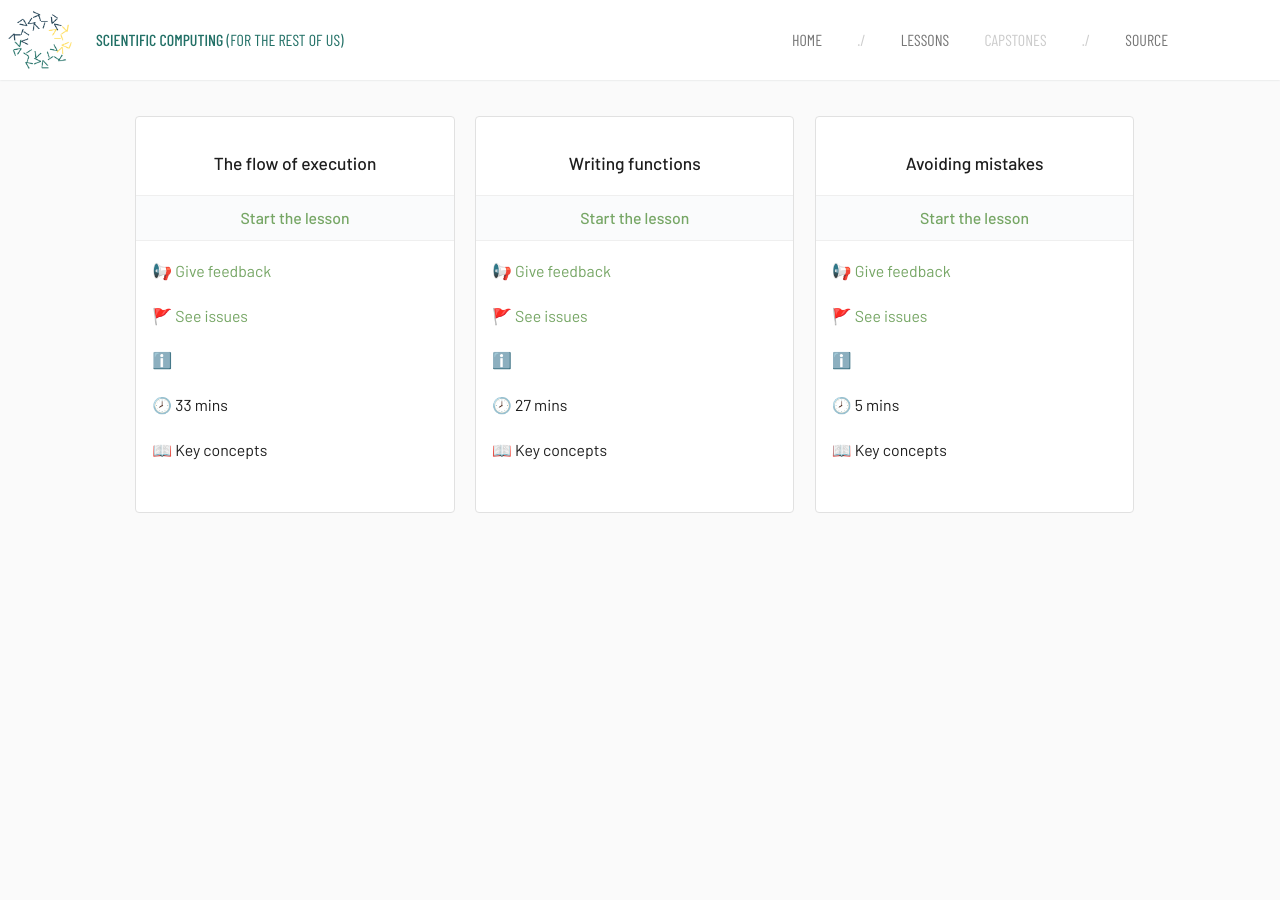
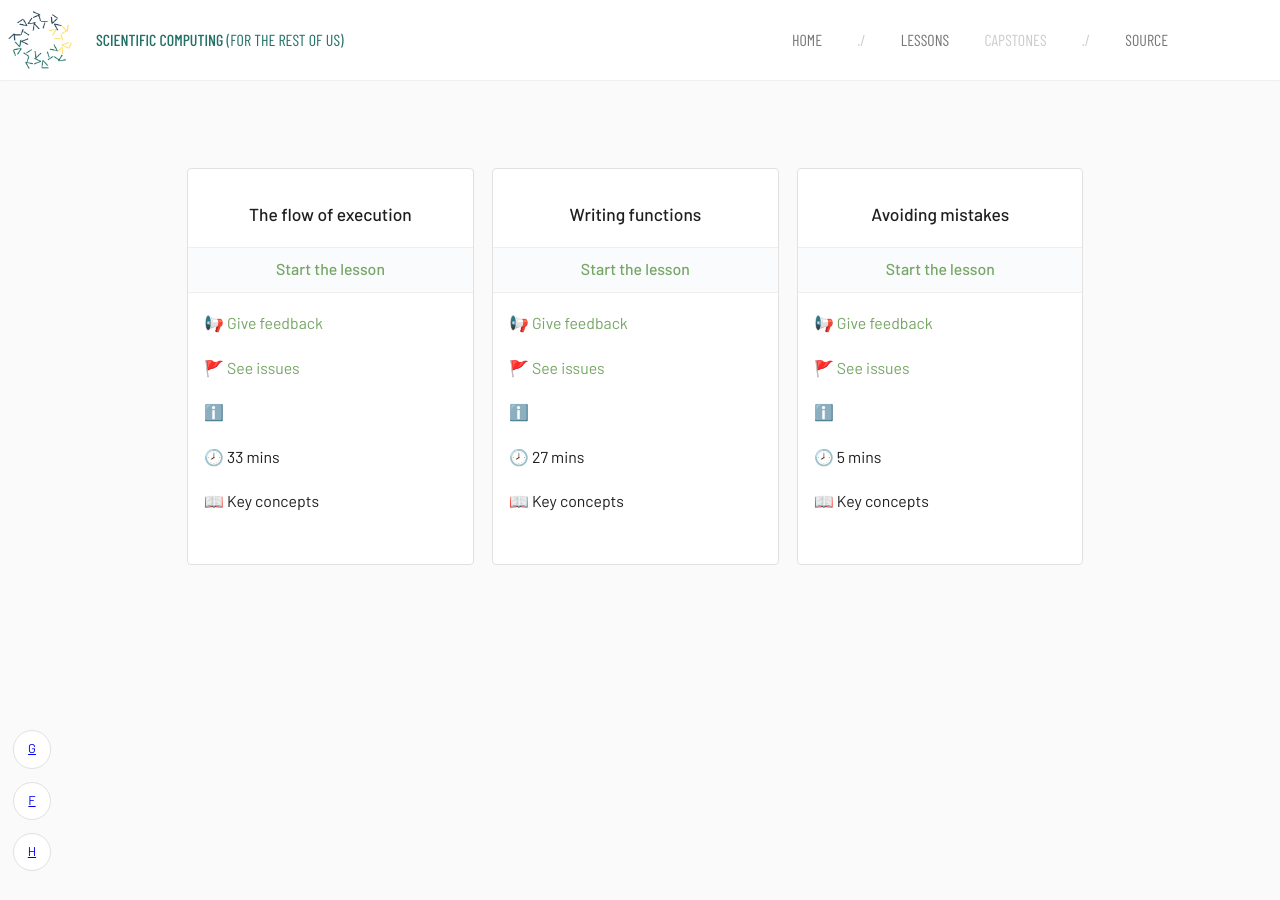
Before and after one commit to tpoisot/ScientificComputingForTheRestOfUs, a Jekyll site: the page built from _lessons/index.md, in a window 1280 px wide. Built offline with Jekyll 4.4.1, drawn with Linux system fonts in a browser that asks for light colours; some web fonts are replaced; a style sheet for code colours, icons or effects is not loaded.

Commit message:
basic outline for #21

```diff
--- a/_layouts/default.html
+++ b/_layouts/default.html
@@ -48,6 +48,14 @@
 
   </div>
 
+  {% if page.url contains "lessons" %}
+  <div class="sidebar">
+    <a target="_blank" href="https://gitter.im/ScientificComputingForTheRestOfUs/Lobby" class="item">G</a>
+    <a target="_blank" href="{{ site.github }}/issues/{{page.meta.issue}}/" class="item">F</a>
+    <a target="_blank" href="{{ site.github }}/labels/{{page.meta.label}}/" class="item">H</a>
+  </div>
+  {% endif %}
+
   <div class="content">
     {{ content }}
   </div>
--- a/resources/css/style.scss
+++ b/resources/css/style.scss
@@ -53,13 +53,11 @@ html, body {
   height: 100%;
 }
 
-.topbar, .content {
-  padding: 2em;
-}
 
 .content {
   max-width: 1100px;
   margin: 0px auto;
+  padding: 5em;
   margin-top: 4em;
   font-size: 1.1rem;
   line-height: 1.8rem;
@@ -164,3 +162,23 @@ p.callout {
   color: #cecece;
   padding: 0px 1em;
 }
+
+
+.sidebar {
+  position: absolute;
+  bottom: 1em;
+  left: 0;
+  .item {
+    display: block;
+    width: 3em;
+    height: 3em;
+    border-radius: 3em;
+    text-align: center;
+    border: 1px solid darken($color-bg, 10%);
+    background: lighten($color-bg, 10%);
+    font-size: 0.8em;
+    padding-top: 0.7em;
+    margin-left: 1em;
+    margin-bottom: 1em;
+  }
+}
```
